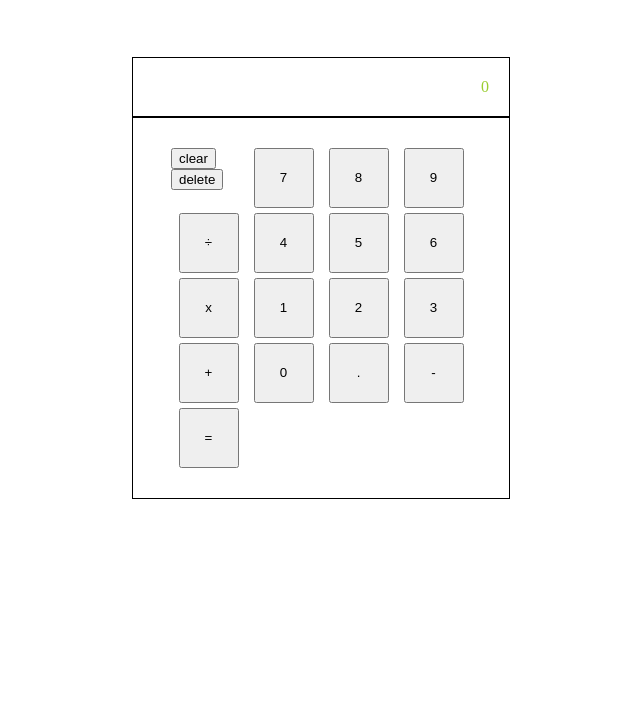
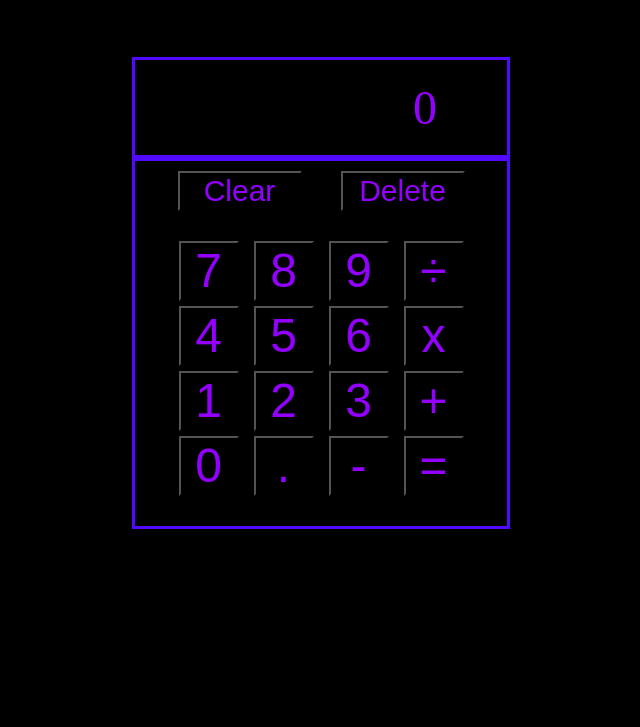
Before and after one commit to Jlatter/calculator, a plain HTML site: page index.html in a window 1280 px wide. Shown: the part 73-800 px from the top of the page, without its empty margins (319-959 px from the left). Drawn offline with Linux system fonts and the light colour scheme.

Commit message:
add clear and delete buttons and add styling to the page

```diff
--- a/index.html
+++ b/index.html
@@ -16,11 +16,12 @@
         <div id="result"></div>
     </div>
 
+    <div class="numpad">
+        <div class="clearance">
+            <button class="clear sp" id="clear" clearing>Clear</button>
+            <button class="delete sp" id="delete" clearing>Delete</button>
+        </div>
     <div class="numbers">
-        <div class="clearance">
-            <button class="clear">clear</button>
-            <button class="delete">delete</button>
-        </div>
     <button class="number ind"number>7</button>
     <button class="number ind"number>8</button>
     <button class="number ind"number>9</button>
--- a/script.js
+++ b/script.js
@@ -1,18 +1,23 @@
 const numberBtns= document.querySelectorAll(`[number]`)
 let display = document.getElementById("result")
+let clear = document.getElementById("clear")
+let del = document.getElementById("delete")
 let currentNumber =""
 let secondNumber = ""
 let realSecond =  parseFloat(secondNumber)
 display.innerHTML=0
 let i=0
 let result =0
+let number
 numberBtns.forEach((button)=> button.addEventListener("click", event=>displayNum(button.textContent)))
 
 const displayNum=function(number){
+
   console.log(number +" this is the first input")
   if(display.innerHTML==="0"){display.innerHTML=""};
   display.innerHTML+= number;
   if(number==="0"||number==="1"||number==="2"||number==="3"||number==="4"||number==="5"||number==="6"||number==="7"||number==="8"||number==="9"||number==="."){currentNumber+= (number);}
+
   console.log("this is current num before changes made " +currentNumber)
     if(i===1 && number==="+"||i===1 &&number==="-"||i===1 &&number==="x"||i===1 &&number==="÷"||i===1 &&number==="="){add(secondNumber,currentNumber);console.log("second num "+secondNumber+"current num "+currentNumber)}
     else if(i===2 && number==="+"||i===2 &&number==="-"||i===2 &&number==="x"||i===2 &&number==="÷"||i===2 &&number==="="){subtract(secondNumber,currentNumber)}
@@ -25,6 +30,19 @@ const displayNum=function(number){
   else if (number=== "="){;display.innerHTML = currentNumber; number=currentNumber};
 
 };
+clear.addEventListener("click", event=>clearing())
+function clearing(){
+  currentNumber =""
+  secondNumber = ""
+  display.innerHTML = 0
+  i= 0
+  result=0
+}
+del.addEventListener("click", event=>deletes(number))
+function deletes(number){
+  display.innerHTML =display.innerHTML.slice(0,-1)
+  currentNumber = currentNumber.slice(0,-1)
+}
 
 function numSwitch(){
   secondNumber=currentNumber;
--- a/style.css
+++ b/style.css
@@ -1,12 +1,31 @@
 .numbers{
   display: grid;
-  border: 1px solid black;
   justify-content: center;
   grid-template-columns: repeat(4, 75px);
   padding: 30px;
   row-gap: 5px;
 }
+.numpad{border: 3px solid rgb(82 9 255);
+}
 
+
+.clearance{
+  display:flex;
+  justify-content: center;
+  gap: 39px;
+  padding-top: 10px;
+}
+.sp{
+  display: flex;
+  height: auto;
+  width: 124px;
+  padding-inline: 56px;
+ justify-content: center;
+ align-items: center;
+ font-size: 30px;
+ color: rgb(147 0 255);
+ background-color: black;
+}
 .ind{
   display: flex;
   padding: 28px;
@@ -16,9 +35,17 @@
   margin-right: auto;
   align-items: center;
   justify-content: center;
+  font-size: -webkit-xxx-large;
+  color: rgb(147 0 255);
+  background-color: black;
+}
+#result{
+  padding-right: 50px;
+  font-size: -webkit-xxx-large;
 }
 body{
-    color: yellowgreen;
+    color: rgb(147 0 255);
+    background-color:black;
 }
 .container{
   padding: 50px;
@@ -26,9 +53,9 @@ body{
   justify-content: center;
 }
 .display{
-  border:1px solid black;
+  border:3px solid rgb(82 9 255);
   padding:20px;
-  width: 335.938px;
+  width: 331.938px;
   text-align: right;
   word-wrap: break-word;
 }
@@ -39,6 +66,8 @@ body{
 h1{
   display: flex;
   justify-content: center;
+  font-size: xx-large;
+  font-weight: 200;
 }
 
 /*numberBtns.forEach((button)=> button.addEventListener("click", event=>displayNum(button.textContent)));
```
